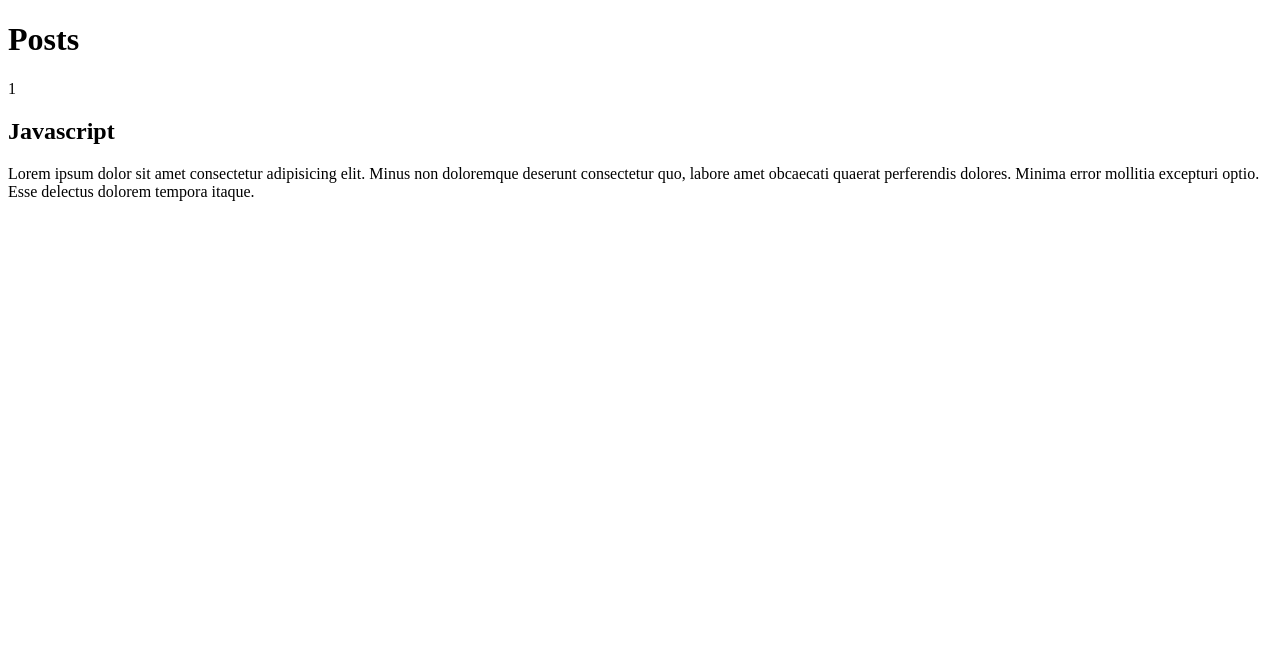
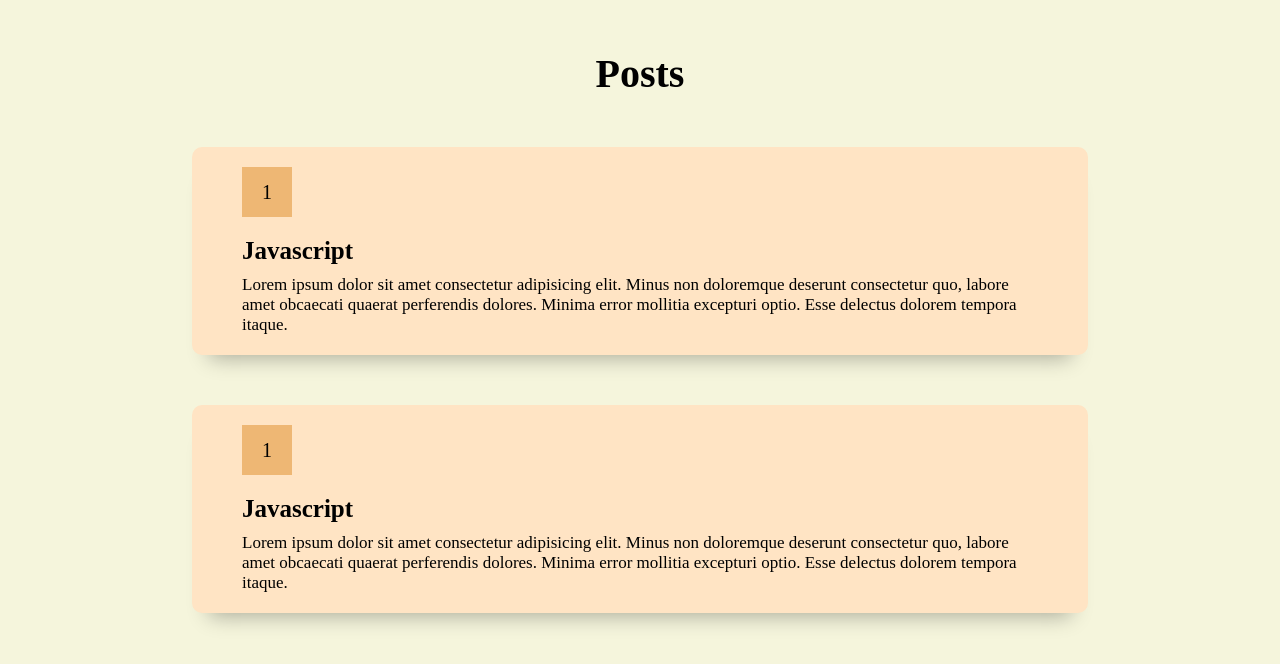
Before and after one commit to Saif-09/Infinite-Scroll, a plain HTML site: page index.html in a window 1280 px wide. Drawn offline with Linux system fonts and the light colour scheme; no server answers.

Commit message:
api added

```diff
--- a/index.html
+++ b/index.html
@@ -3,6 +3,7 @@
 <head>
     <meta charset="UTF-8">
     <meta name="viewport" content="width=device-width, initial-scale=1.0">
+    <link rel="stylesheet" href="style.css">
     <title>Infinite Scroll</title>
 </head>
 <body>
@@ -13,7 +14,13 @@
             <h2 class="title">Javascript </h2>
             <p class="post-info">Lorem ipsum dolor sit amet consectetur adipisicing elit. Minus non doloremque deserunt consectetur quo, labore amet obcaecati quaerat perferendis dolores. Minima error mollitia excepturi optio. Esse delectus dolorem tempora itaque.</p>
         </div>
+        <div class="posts">
+            <p class="post-id">1</p>
+            <h2 class="title">Javascript </h2>
+            <p class="post-info">Lorem ipsum dolor sit amet consectetur adipisicing elit. Minus non doloremque deserunt consectetur quo, labore amet obcaecati quaerat perferendis dolores. Minima error mollitia excepturi optio. Esse delectus dolorem tempora itaque.</p>
+        </div>
     </div>
+    <script src="script.js"></script>
 
 </body>
 </html>
--- a/script.js
+++ b/script.js
@@ -0,0 +1,15 @@
+const container = document.getElementsByClassName('container');
+
+let limit = 4;
+let pageCount = 1;
+let postCount = 1;
+
+const getPost = async ()=>{
+    const response = await fetch(`https://jsonplaceholder.typicode.com/posts?_limit=${limit}$_page=${pageCount}`)
+    const data = await response.json();
+    console.log(data)
+
+
+}
+
+getPost();
--- a/style.css
+++ b/style.css
@@ -0,0 +1,58 @@
+*{
+    margin: 0;
+    padding: 0;
+    box-sizing: border-box;
+}
+
+html{
+    font-size: 62.5%;
+}
+
+body{
+    background-color: beige;
+    padding: 5rem 10rem;
+}
+.container{
+    min-width: 20rem;
+    width: 70vw;
+    margin:auto;
+    display: flex;
+    justify-content: center;
+    align-items: center;
+    flex-direction: column;
+}
+
+.container h1{
+    font-size: 4rem;
+}
+
+.container .posts{
+    margin-top: 50px;
+    background: bisque;
+    padding: 2rem 5rem;
+    border-radius: 1rem;
+    box-shadow: 0 2rem 2rem -1.7rem rgba(0, 0, 0,0.3);
+}
+
+.post-id{
+    width: 5rem;
+    height: 5rem;
+    background-color: rgb(238, 183, 116);
+    display: flex;
+    justify-content: center;
+    align-items: center;
+    font-size: 2rem;
+    border-bottom: 2px rgb(47, 46, 44);
+
+}
+
+.title{
+    font-size: 2.5rem;
+    margin: 2rem 0 1rem 0;
+    text-transform: capitalize;
+
+}
+
+.post-info{
+    font-size: 1.7rem;
+}
```
